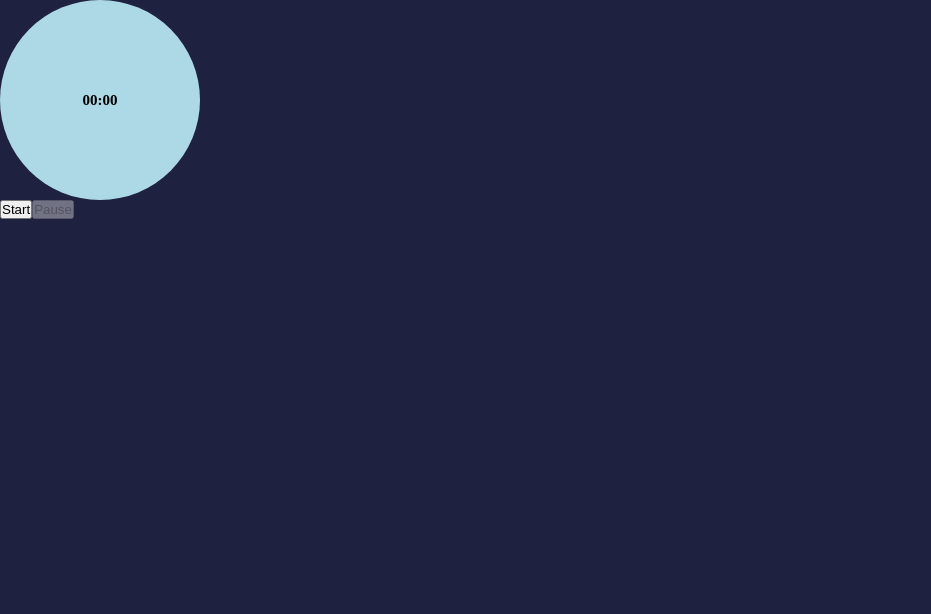
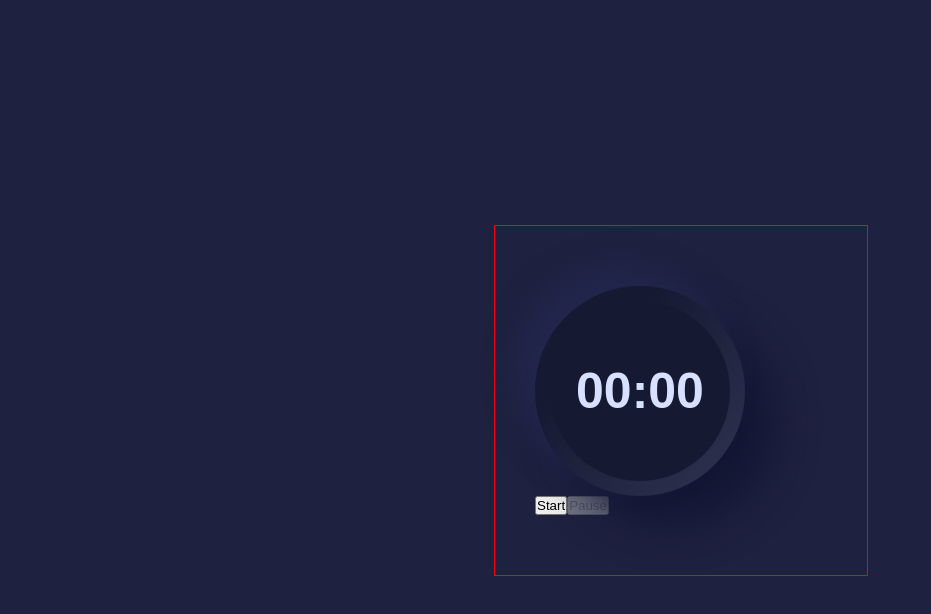
Before and after one commit to josesaulguerrero/pomodoro-app, a React (Create React App) app: page / in a window 1280 px wide. Shown: the top 614 px of the page, without its empty margins (0-931 px from the left). Built offline with nearby package versions, Linux system fonts and the light colour scheme.

Commit message:
added some basic styled to the timer and changed the css variables

```diff
--- a/src/components/ProgressBar.tsx
+++ b/src/components/ProgressBar.tsx
@@ -9,16 +9,16 @@ type Props = {
 };
 
 export const ProgressBar: FC<Props> = ({ percentage, time }) => {
-	const strokeDashArray = 475;
+	const strokeDashArray = 502;
 	return (
 		<Container>
 			<SVG viewBox="0 0 180 180">
 				<circle
 					cx="90"
 					cy="90"
-					r="75"
+					r="80"
 					fill="none"
-					strokeWidth="5"
+					strokeWidth="7"
 					stroke="rebeccapurple"
 					strokeDasharray={strokeDashArray}
 					strokeDashoffset={
--- a/src/pages/App.tsx
+++ b/src/pages/App.tsx
@@ -4,12 +4,13 @@ import React from "react";
 import { Timer } from "../components/Timer";
 // styled components
 import { GlobalStyle } from "../styles/global.styles";
+import { StyledApp } from "../styles/App.styles";
 
 export const App: React.FC = () => {
 	return (
-		<div className="App">
+		<StyledApp>
 			<GlobalStyle />
 			<Timer />
-		</div>
+		</StyledApp>
 	);
 };
--- /dev/null
+++ b/src/styles/App.styles.tsx
@@ -0,0 +1,11 @@
+import styled from "styled-components";
+
+export const StyledApp = styled.section`
+	width: 100%;
+	max-width: 400px;
+	height: 100%;
+	max-height: 500px;
+	/* margin: 0 auto; */
+	padding: 60px 40px;
+	border: red 1px solid;
+`;
--- a/src/styles/ProgressBar.styles.tsx
+++ b/src/styles/ProgressBar.styles.tsx
@@ -8,13 +8,21 @@ export const Container = styled.article`
 	flex-direction: column;
 	justify-content: center;
 	align-items: center;
-	background-color: lightblue;
+	padding: 15px;
+	background-image: linear-gradient(
+		to right bottom,
+		var(--darkerBackground) 30%,
+		var(--lighterBackground)
+	);
+	box-shadow: -20px -20px 30px #22264d, 30px 30px 40px #131734;
 	border-radius: 50%;
 `;
 
 export const SVG = styled.svg`
-	width: 200px;
-	height: 200px;
+	width: 180px;
+	height: 180px;
+	background-color: var(--darkerBackground);
+	border-radius: 50%;
 	transform: rotate(-90deg);
 `;
 
@@ -27,4 +35,7 @@ export const Time = styled.h2`
 	display: flex;
 	align-items: center;
 	justify-content: center;
+	font-size: 5rem;
+	font-family: sans-serif;
+	color: var(--fontColor);
 `;
--- a/src/styles/global.styles.tsx
+++ b/src/styles/global.styles.tsx
@@ -7,13 +7,21 @@ export const GlobalStyle = createGlobalStyle`
    }
 
    :root {
-      --backgroundColor: #1e2140;
+      --backgroundColor: #1E213F;
+      --darkerBackground: #161932;
+      --lighterBackground: rgba(215, 224, 255, 0.1);
+      --mainColor: #ed6f73;
+      --fontColor: #D7E0FF;
+      --lighterFontColor: #4c4d6b;
    }
 
    body {
       width: 100%;
       height: 100vh;
       min-height: 600px;
+      display: flex;
+      justify-content: center;
+      align-items: center;
       background-color: var(--backgroundColor);
       overflow: hidden;
    }
```
